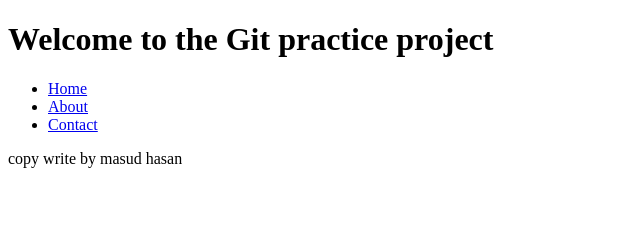
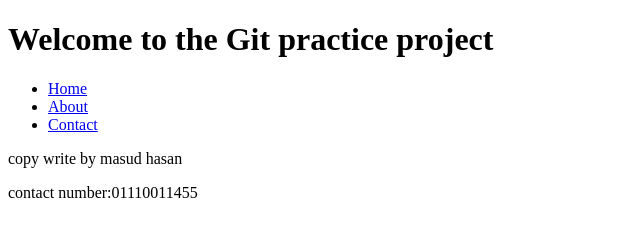
Before and after one commit to masudhasansarker/Learning-git, a plain HTML site: page index.html in a window 1280 px wide. Shown: the whole page, without its empty margins (0-640 px from the left). Drawn offline with Linux system fonts and the light colour scheme.

Commit message:
second commit

```diff
--- a/index.html
+++ b/index.html
@@ -16,6 +16,7 @@
     </nav>
     <footer>
         <p>copy write by masud hasan </p>
+	<p>contact number:01110011455<p>
     </footer>
 </body>
 </html>
```
